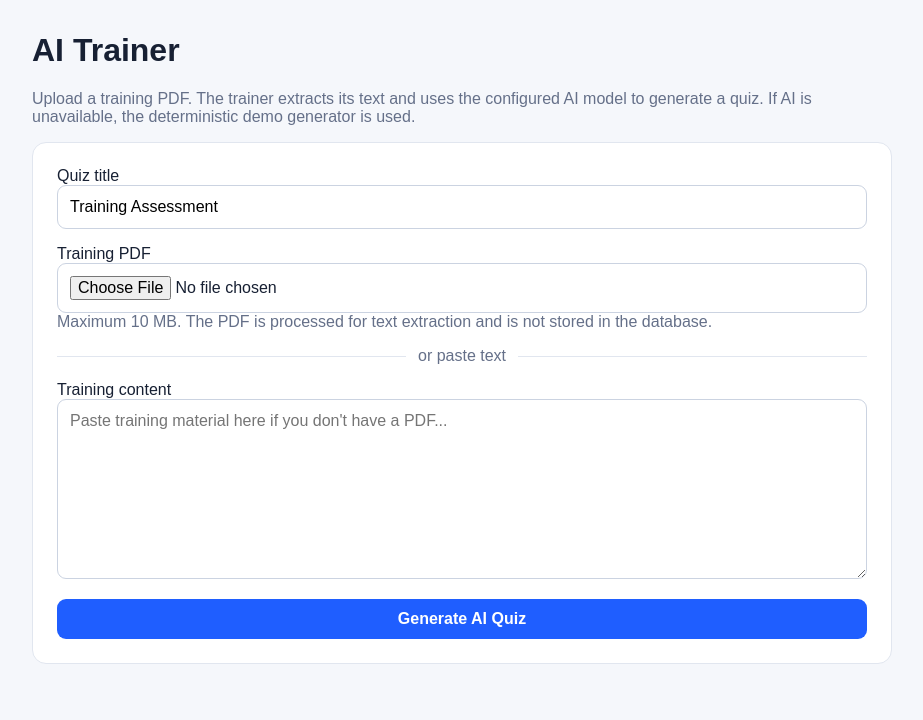
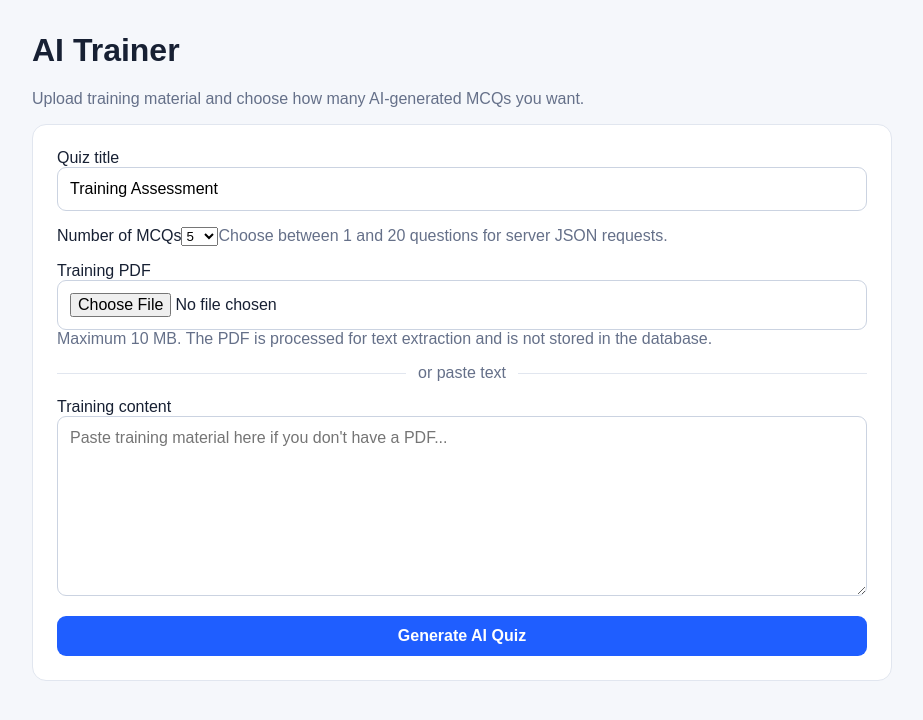
Before and after one commit to rishik35/quiz-pipeline, a Next.js app: page /trainer/upload in a window 1280 px wide. Shown: the top 720 px of the page, without its empty margins (178-1101 px from the left). Built offline with nearby package versions, Linux system fonts and the light colour scheme.

Commit message:
feat: add trainer question count selector

```diff
--- a/app/trainer/upload/page.tsx
+++ b/app/trainer/upload/page.tsx
@@ -5,6 +5,7 @@ export default function UploadPage() {
   const [title, setTitle] = useState("Training Assessment");
   const [file, setFile] = useState<File | null>(null);
   const [content, setContent] = useState("");
+  const [questionCount, setQuestionCount] = useState(5);
   const [message, setMessage] = useState("");
   const [loading, setLoading] = useState(false);
 
@@ -18,6 +19,7 @@ export default function UploadPage() {
 
     const form = new FormData();
     form.append("title", title);
+    form.append("questionCount", String(questionCount));
     if (file) form.append("file", file);
     if (content.trim()) form.append("content", content);
 
@@ -37,11 +39,22 @@ export default function UploadPage() {
   return (
     <main className="container">
       <h1>AI Trainer</h1>
-      <p className="muted">Upload a training PDF. The trainer extracts its text and uses the configured AI model to generate a quiz. If AI is unavailable, the deterministic demo generator is used.</p>
+      <p className="muted">Upload training material and choose how many AI-generated MCQs you want.</p>
       <form className="card grid" onSubmit={submit}>
         <label>
           Quiz title
           <input type="text" value={title} onChange={(e) => setTitle(e.target.value)} />
+        </label>
+
+        <label>
+          Number of MCQs
+          <select value={questionCount} onChange={(e) => setQuestionCount(Number(e.target.value))}>
+            <option value={5}>5</option>
+            <option value={10}>10</option>
+            <option value={15}>15</option>
+            <option value={20}>20</option>
+          </select>
+          <span className="muted">Choose between 1 and 20 questions for server JSON requests.</span>
         </label>
 
         <label>
@@ -65,7 +78,7 @@ export default function UploadPage() {
 
         {message && <p className="error">{message}</p>}
         <button className="btn" disabled={loading}>
-          {loading ? "AI is reading the material..." : "Generate AI Quiz"}
+          {loading ? "AI is generating your MCQs..." : "Generate AI Quiz"}
         </button>
       </form>
     </main>
```
